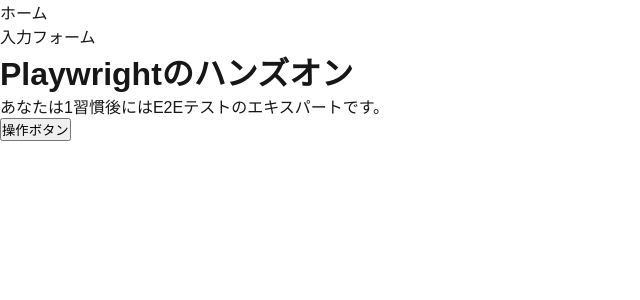
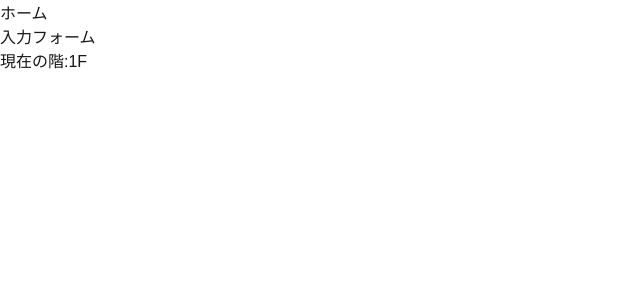
Before and after one commit to re2osushi8888/sandbox, a Next.js app: page / in a window 1280 px wide. Shown: the top 300 px of the page, without its empty margins (0-640 px from the left). Built offline with nearby package versions, Linux system fonts and the light colour scheme.

Commit message:
エレベーターが1階にいる時、階の表示が1になっている

```diff
--- a/src/app/page.tsx
+++ b/src/app/page.tsx
@@ -2,17 +2,16 @@
 
 export const metadata: Metadata = {
 	title: '最初のページ',
-	description: 'Playwrightハンズオンの最初のステップ'
+	description: 'Playwrightハンズオンの最初のステップ',
 };
 
 export default function Home() {
 	return (
 		<main>
-			<h1>Playwrightのハンズオン</h1>
-			<p>あなたは1習慣後にはE2Eテストのエキスパートです。</p>
-			<p>
-				<button type="button">操作ボタン</button>
-			</p>
+			<div>
+				現在の階:
+				<span>1F</span>
+			</div>
 		</main>
 	);
 }
```
Also changed, not shown: 2 other files (tests, documents, lock files or other folders).
